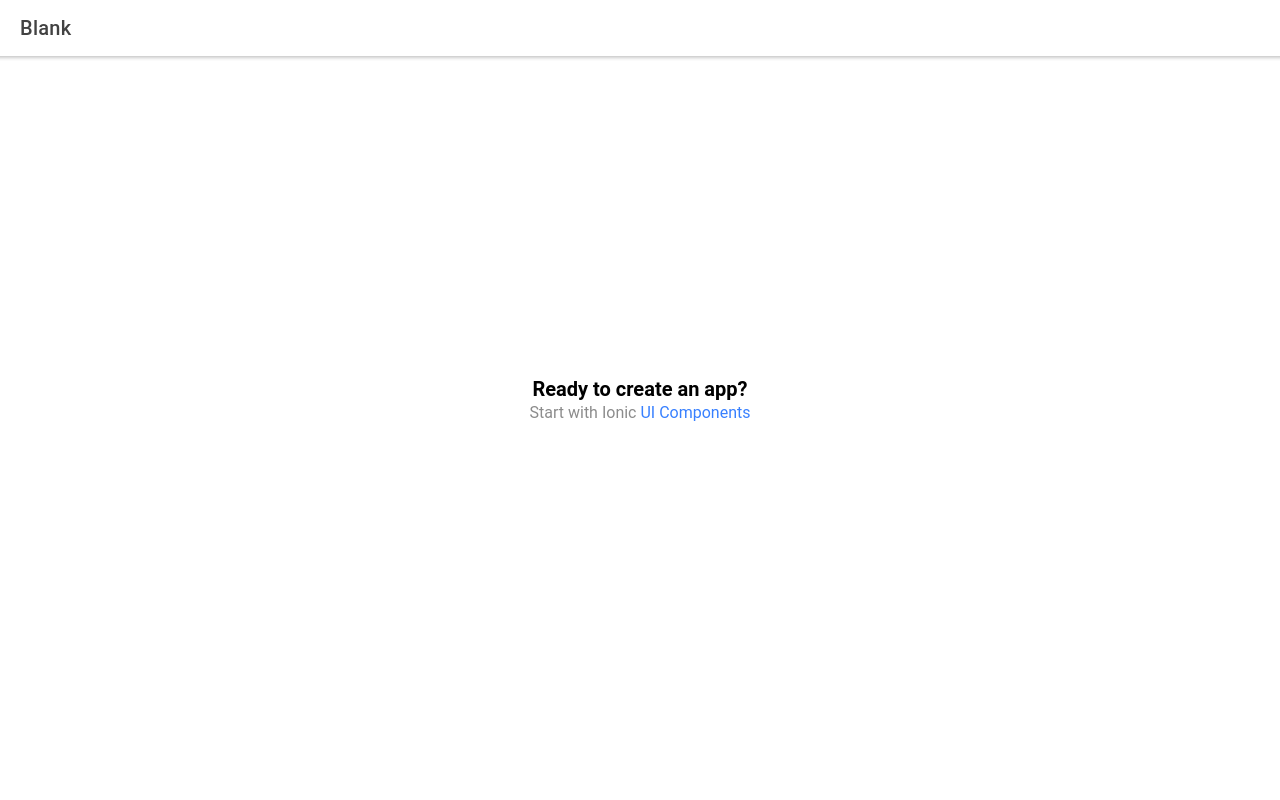
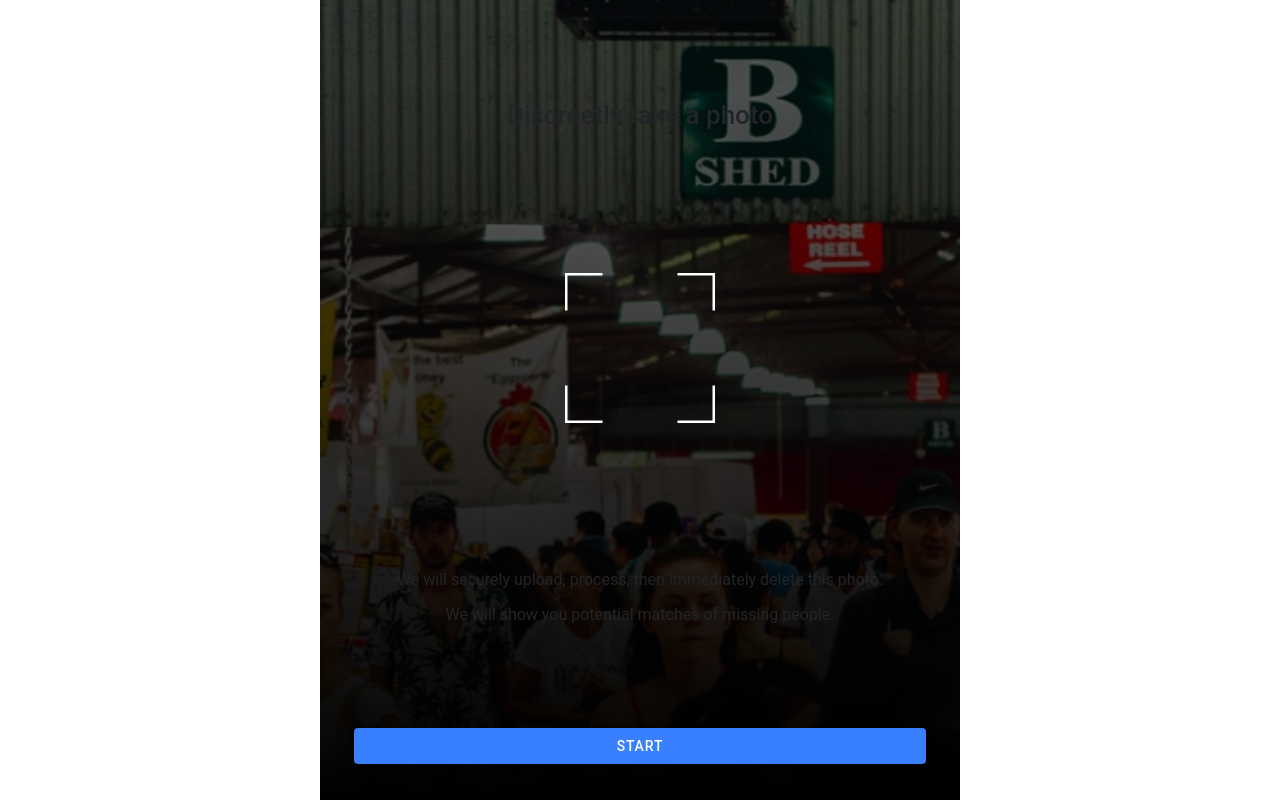
Before and after one commit to TraffickStop/stop-mobile, a React (Create React App) app: page /home in a window 1280 px wide. Built offline with nearby package versions, Linux system fonts and the light colour scheme.

Commit message:
upgrade to scss, build starting page

```diff
--- a/package.json
+++ b/package.json
@@ -21,6 +21,7 @@
     "react-router": "^5.1.2",
     "react-router-dom": "^5.1.2",
     "react-scripts": "3.4.0",
+    "sass": "^1.32.5",
     "typescript": "3.8.3"
   },
   "scripts": {
--- /dev/null
+++ b/src/components/Start.tsx
@@ -0,0 +1,65 @@
+import { Plugins, CameraResultType, Capacitor, FilesystemDirectory,
+    CameraPhoto, CameraSource } from '@capacitor/core';
+import CSS from 'csstype';
+import { IonButton, IonText } from "@ionic/react";
+import React from "react";
+import { constants } from '../core/constants';
+import CameraFocus from './graphics/CameraFocus';
+import examplePhoto from '../assets/imgs/example-photo.png';
+
+const { Camera, Filesystem, Storage } = Plugins;
+
+
+class Start extends React.Component {
+    private capturedPhoto: CameraPhoto | null = null;
+
+    private capturePhoto = async () => {
+        this.capturedPhoto = await Camera.getPhoto({
+            resultType: CameraResultType.Uri,
+            source: CameraSource.Camera,
+            quality: 100
+        });
+    }
+
+    render() {
+        return (
+            <div style={this.componentStyle}>
+                <IonText color="dark" style={this.titleStyle}>
+                    <h1>Discreetly take a photo</h1>
+                </IonText>
+                <CameraFocus width={150} height={150} color={'white'} style={this.cameraFocusStyle}></CameraFocus>
+                <IonText color="dark">
+                    <p>We will securely upload, process, then immediately delete this photo.</p>
+                    <p>We will show you potential matches of missing people.</p>
+                </IonText>
+                <IonButton expand="block" onClick={this.capturePhoto}>Start</IonButton>
+            </div>
+        )
+    }
+
+    private componentStyle: CSS.Properties = {
+        background: `linear-gradient(rgba(0,0,0,0.5), rgba(0,0,0,1)), url(${examplePhoto}) no-repeat`,
+        backgroundSize: 'cover',
+        backgroundColor: 'black',
+        width: '100%',
+        height: '100%',
+        maxWidth: constants.CONTAINER_MAX_WIDTH,
+        padding: '2rem',
+        display: 'flex',
+        flexDirection: 'column',
+        justifyContent: 'space-between',
+        textAlign: 'center',
+    }
+
+    private titleStyle: CSS.Properties = {
+        alignSelf: 'center',
+        margin: '3rem 0',
+    }
+
+    private cameraFocusStyle: CSS.Properties = {
+        alignSelf: 'center',
+        marginBottom: '3rem',
+    }
+}
+
+export default Start;
--- /dev/null
+++ b/src/components/graphics/CameraFocus.tsx
@@ -0,0 +1,74 @@
+import CSS from 'csstype';
+import { withIonLifeCycle } from '@ionic/react';
+import React from 'react';
+
+interface CameraFocusProps {
+    width: number;
+    height: number;
+    color: string;
+    style: CSS.Properties;
+}
+
+interface CameraFocusPoints {
+    p1?: string;
+    p2?: string;
+    p3?: string;
+    p4?: string;
+    p5?: string;
+    p6?: string;
+    p7?: string;
+    p8?: string;
+}
+
+interface CameraFocusState {
+    points: CameraFocusPoints;
+    pathStyle: CSS.Properties;
+}
+
+class CameraFocus extends React.Component<CameraFocusProps> {
+    state: CameraFocusState = {
+        points: {},
+        pathStyle: {}
+    }
+
+    ionViewDidEnter() {
+        const h = this.props.height;
+        const w = this.props.width;
+
+        this.setState({
+            points: {
+                p1: `M0 ${h * 0.25} L0 0`,
+                p2: `M0 0 L${w * 0.25} 0`,
+                p3: `M${w * 0.75} 0 L${w} 0`,
+                p4: `M${w} 0 L${w} ${h * 0.25}`,
+                p5: `M${w} ${h * 0.75} L${w} ${h}`,
+                p6: `M${w} ${h} L${w * 0.75} ${h}`,
+                p7: `M${w * 0.25} ${h} L0 ${h}`,
+                p8: `M0 ${h} L0 ${h * 0.75}`,
+            },
+            pathStyle: {
+                stroke: this.props.color,
+                strokeWidth: '5',
+            }
+        })
+    }
+
+    render() {
+        return ( this.state.points &&
+            <svg width={this.props.width} height={this.props.height} style={this.props.style}>
+                <g fill="none">
+                    <path d={this.state.points.p1} style={this.state.pathStyle}/>
+                    <path d={this.state.points.p2} style={this.state.pathStyle}/>
+                    <path d={this.state.points.p3} style={this.state.pathStyle}/>
+                    <path d={this.state.points.p4} style={this.state.pathStyle}/>
+                    <path d={this.state.points.p5} style={this.state.pathStyle}/>
+                    <path d={this.state.points.p6} style={this.state.pathStyle}/>
+                    <path d={this.state.points.p7} style={this.state.pathStyle}/>
+                    <path d={this.state.points.p8} style={this.state.pathStyle}/>
+                </g>
+            </svg>
+        )
+    }
+}
+
+export default withIonLifeCycle(CameraFocus);
--- /dev/null
+++ b/src/core/constants.tsx
@@ -0,0 +1,3 @@
+export const constants = {
+    CONTAINER_MAX_WIDTH: '40rem',
+}
--- /dev/null
+++ b/src/pages/Home.scss
@@ -0,0 +1,3 @@
+body {
+    color: white;
+}
--- a/src/pages/Home.tsx
+++ b/src/pages/Home.tsx
@@ -1,24 +1,19 @@
+import CSS from 'csstype';
 import { IonContent, IonHeader, IonPage, IonTitle, IonToolbar } from '@ionic/react';
 import React from 'react';
-import ExploreContainer from '../components/ExploreContainer';
-import './Home.css';
+import Start from '../components/Start';
+import './Home.scss';
+
+const pageStyles: CSS.Properties = {
+  display: 'flex',
+  flexDirection: 'column',
+  alignItems: 'center',
+}
 
 const Home: React.FC = () => {
   return (
-    <IonPage>
-      <IonHeader>
-        <IonToolbar>
-          <IonTitle>Blank</IonTitle>
-        </IonToolbar>
-      </IonHeader>
-      <IonContent fullscreen>
-        <IonHeader collapse="condense">
-          <IonToolbar>
-            <IonTitle size="large">Blank</IonTitle>
-          </IonToolbar>
-        </IonHeader>
-        <ExploreContainer />
-      </IonContent>
+    <IonPage style={pageStyles}>
+      <Start></Start>
     </IonPage>
   );
 };
```
Also changed, not shown: src/assets/imgs/example-photo.png (added), src/pages/Home.css (deleted), 1 other file (tests, documents, lock files or other folders).
